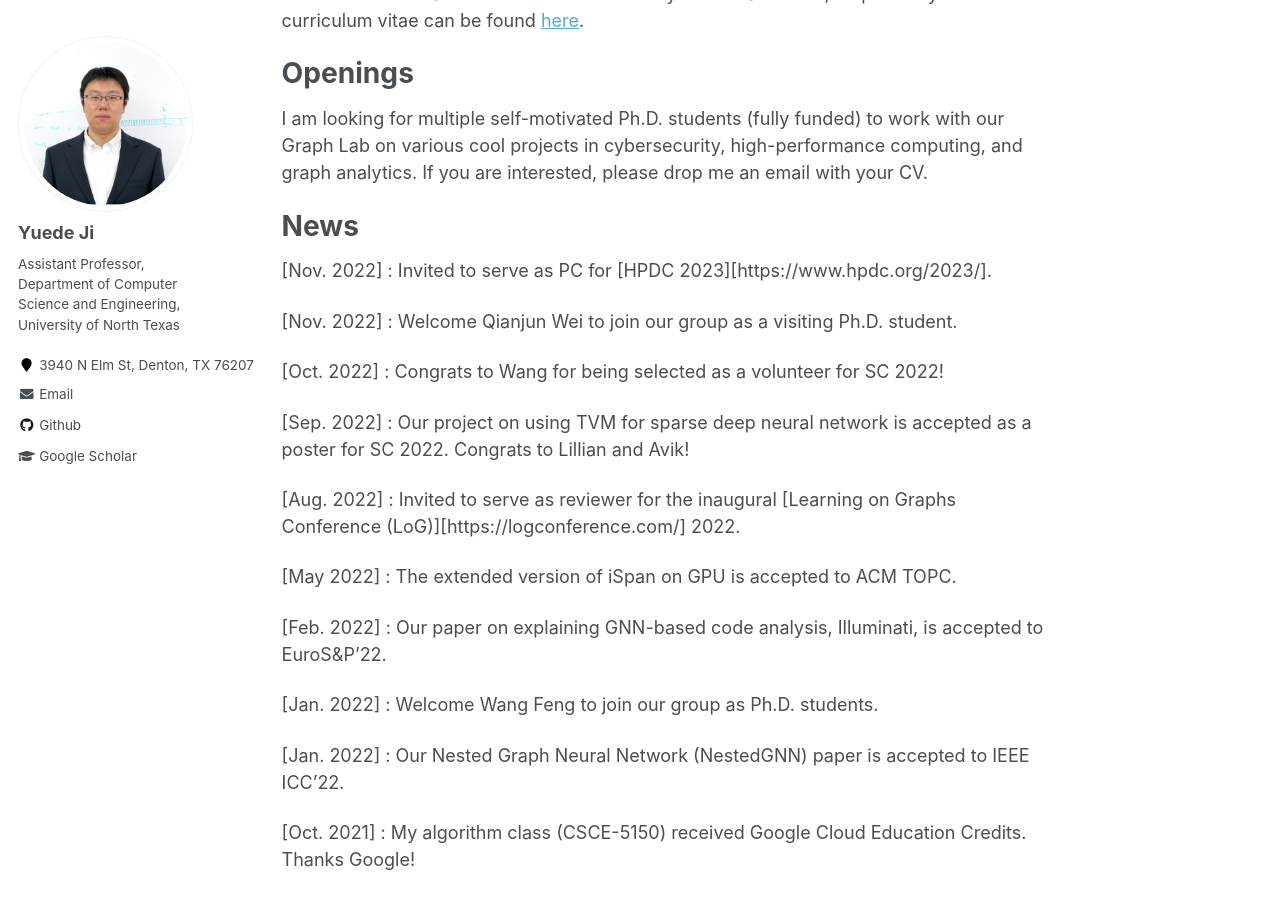
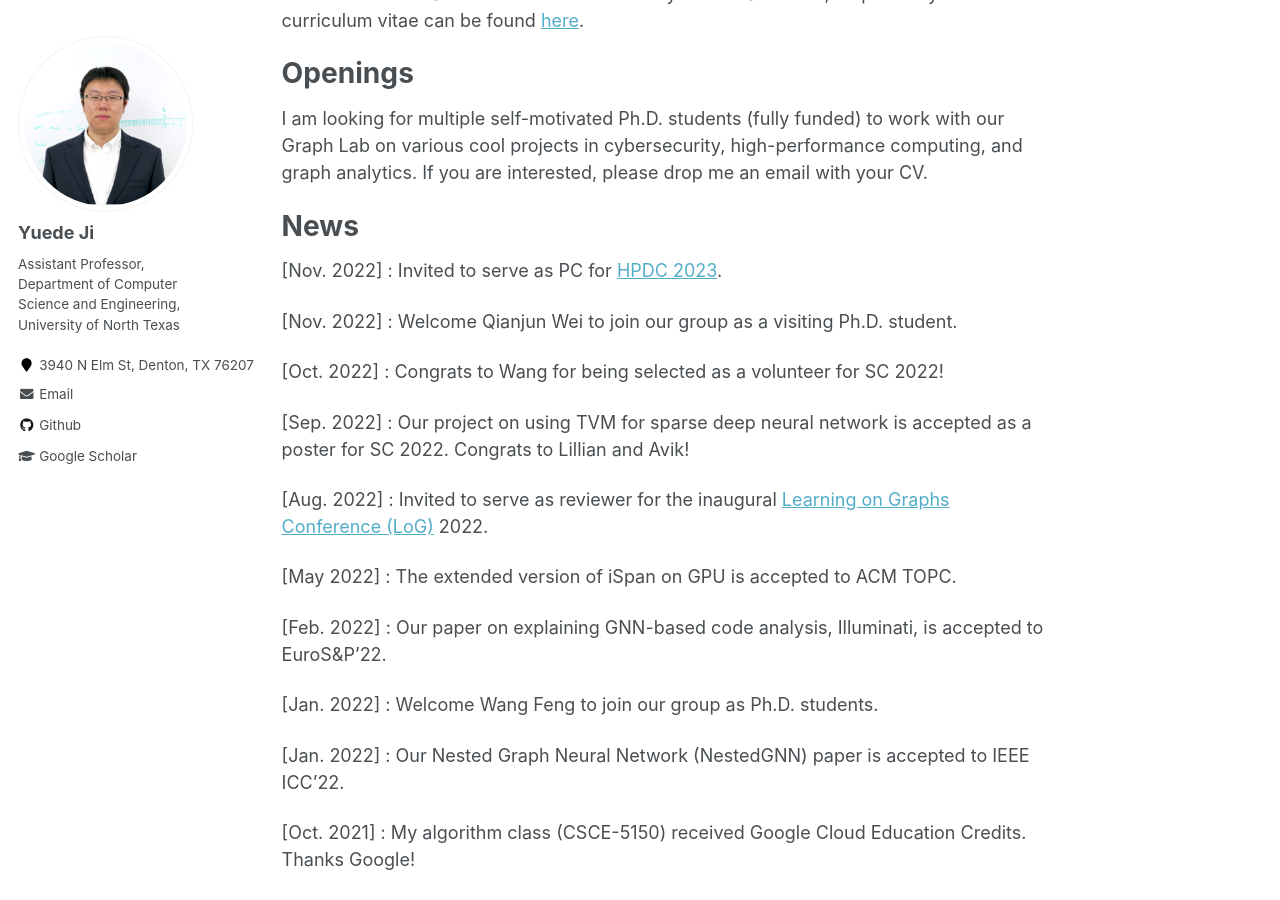
Before and after one commit to yuede/yuede.github.io, a Jekyll site: the page built from _pages/about.md, in a window 1280 px wide and 900 px high, scrolled down 551 px. Built offline with Jekyll 4.4.1, drawn with Linux system fonts in a browser that asks for light colours.

Commit message:
update about

```diff
--- a/_pages/about.md
+++ b/_pages/about.md
@@ -24,7 +24,7 @@ I am looking for multiple self-motivated Ph.D. students (fully funded) to work w
 News
 ======
 
-[Nov. 2022] : Invited to serve as PC for [HPDC 2023][https://www.hpdc.org/2023/].
+[Nov. 2022] : Invited to serve as PC for [HPDC 2023](https://www.hpdc.org/2023/).
 
 [Nov. 2022] : Welcome Qianjun Wei to join our group as a visiting Ph.D. student.
 
@@ -32,7 +32,7 @@ News
 
 [Sep. 2022] : Our project on using TVM for sparse deep neural network is accepted as a poster for SC 2022. Congrats to Lillian and Avik!
 
-[Aug. 2022] : Invited to serve as reviewer for the inaugural [Learning on Graphs Conference (LoG)][https://logconference.com/] 2022.
+[Aug. 2022] : Invited to serve as reviewer for the inaugural [Learning on Graphs Conference (LoG)](https://logconference.com/) 2022.
 
 [May 2022] : The extended version of iSpan on GPU is accepted to ACM TOPC.
 
```
